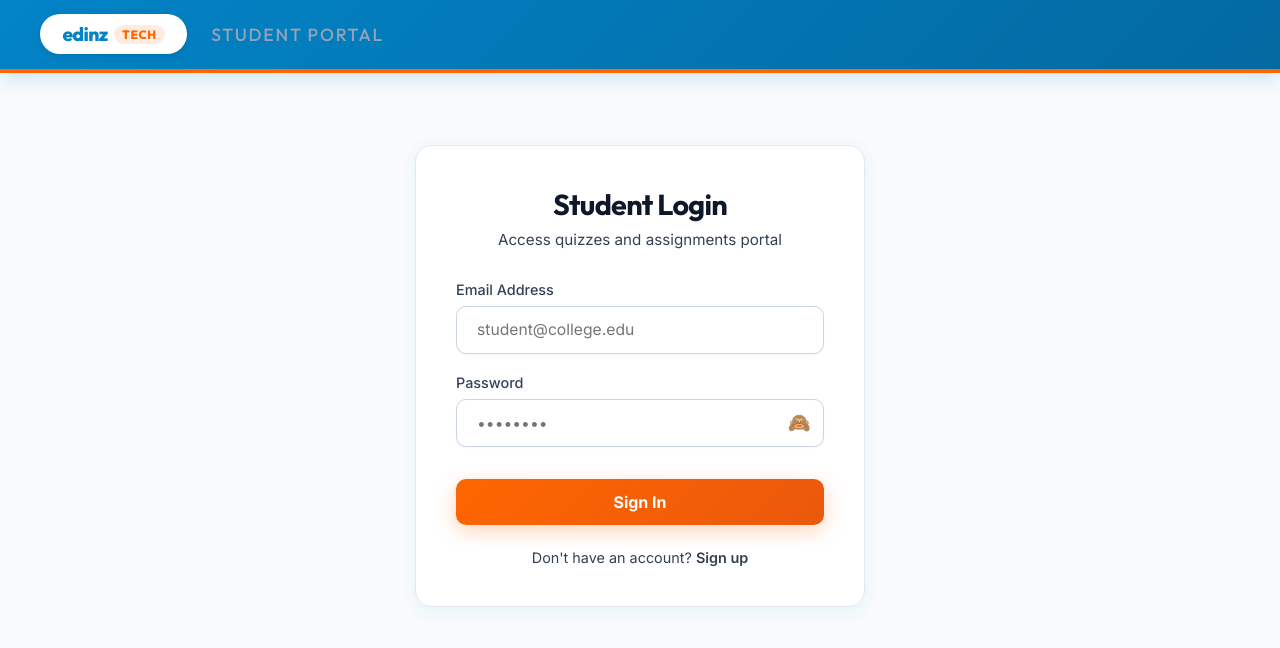
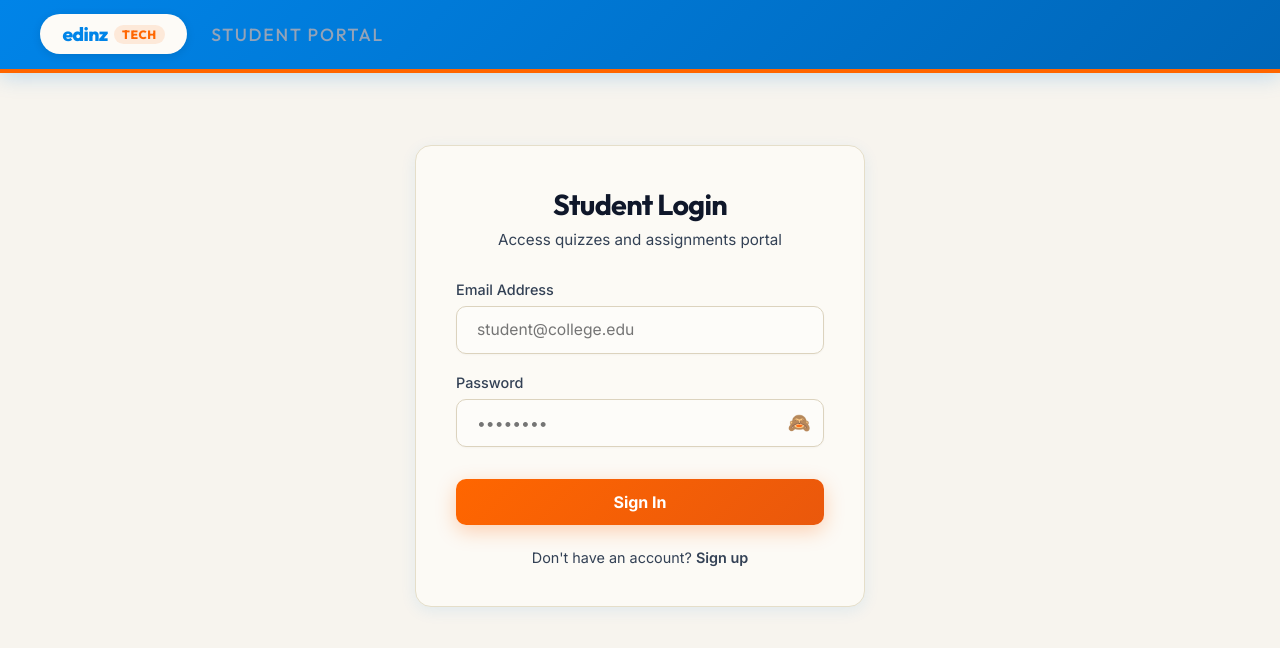
Before and after one commit to keeethee/edinzquiz, an Angular app in the folder frontend/: page / in a window 1280 px wide. Shown: the top 648 px of the page. Built offline with nearby package versions, Linux system fonts and the light colour scheme.

Commit message:
style: apply warm Ivory theme (no pure white) with exact Blue #0084E8 and Vibrant Orange accents

```diff
--- a/frontend/src/styles.css
+++ b/frontend/src/styles.css
@@ -1,39 +1,39 @@
 /* Clean & Minimalist D2C Commerce Design System
-   Exact Color Palette: Off-White, Pure White, Sky Blue & Vibrant Orange */
+   Exact Color Palette: Warm Ivory (No Pure White), Custom Blue #0084E8 & Vibrant Orange */
 
 :root {
-  /* Off-White Canvas & Pure White Card Backgrounds */
-  --bg-color: #f8fafc;         /* Soft Off-White Canvas */
-  --bg-card: #ffffff;          /* Pure White Crisp Card */
-  --bg-card-hover: #ffffff;
-  --bg-inset: #f0f9ff;         /* Very Light Sky Tint Inset */
-  --border-color: #e2e8f0;     /* Subtle Off-White / Slate Border */
-  --border-hover: #bae6fd;
+  /* Warm Ivory Canvas & Cards (No Pure White #ffffff) */
+  --bg-color: #f7f4ee;         /* Warm Ivory Background Canvas */
+  --bg-card: #fcfaf5;          /* Warm Ivory Card (No Pure White #ffffff) */
+  --bg-card-hover: #fdfcf9;
+  --bg-inset: #f1ebd8;         /* Soft Cream / Warm Ivory Inset */
+  --border-color: #e5dec9;     /* Subtle Warm Ivory Border */
+  --border-hover: #0084e8;
   --border-focus: #ff6600;     /* Signature Orange Focus Ring */
 
-  /* High-Contrast Typography */
+  /* High-Contrast Readability Typography */
   --text-primary: #0f172a;     /* Deep Slate / Navy for 100% Readability */
   --text-secondary: #334155;   /* Rich Muted Text */
   --text-muted: #64748b;
 
-  /* Sky Blue Brand & Navigation Colors */
-  --sky-blue-primary: #0284c7;  /* Rich Sky Blue */
-  --sky-blue-vibrant: #0ea5e9;  /* Vibrant Sky Blue */
-  --sky-blue-light: #38bdf8;    /* Light Sky Blue */
-  --sky-blue-bg: #e0f2fe;       /* Soft Sky Blue Background Tint */
-  --sky-blue-border: #bae6fd;   /* Sky Blue Border */
-  --sky-blue-text: #0369a1;     /* Deep Sky Blue Text */
+  /* Exact Custom Blue #0084E8 */
+  --blue-primary: #0084e8;     /* Requested Exact Blue #0084E8 */
+  --blue-hover: #0072c9;
+  --blue-dark: #005db3;
+  --blue-light-bg: #e6f3fd;    /* Soft Ivory-Blue Tint */
+  --blue-border: #b3dbf8;      /* Soft Blue Border */
+  --blue-text: #00569e;
 
   /* Vibrant Orange CTAs & Highlight Colors */
   --orange-primary: #ff6600;   /* Vibrant Warm Orange */
   --orange-hover: #ea580c;     /* Deep Orange Hover */
   --orange-accent: #f97316;
-  --orange-light-bg: #fff7ed;   /* Soft Orange Tint */
-  --orange-border: #ffedd5;
+  --orange-light-bg: #fff5eb;   /* Soft Ivory-Orange Tint */
+  --orange-border: #ffdcb8;
   --orange-text: #c2410c;
 
   /* Status Colors */
-  --success-color: #16a34a;
+  --success-color: #15803d;
   --success-bg: #f0fdf4;
   --success-border: #bbf7d0;
 
@@ -41,14 +41,14 @@
   --danger-bg: #fef2f2;
   --danger-border: #fecaca;
 
-  --warning-color: #d97706;
+  --warning-color: #b45309;
   --warning-bg: #fffbeb;
   --warning-border: #fef3c7;
 
-  /* Shadows */
-  --shadow-sm: 0 1px 3px rgba(15, 23, 42, 0.04);
-  --shadow-md: 0 4px 16px rgba(14, 165, 233, 0.08);
-  --shadow-lg: 0 12px 30px -4px rgba(14, 165, 233, 0.12);
+  /* Elevation Shadows */
+  --shadow-sm: 0 1px 3px rgba(15, 23, 42, 0.05);
+  --shadow-md: 0 4px 16px rgba(0, 132, 232, 0.09);
+  --shadow-lg: 0 12px 30px -4px rgba(0, 132, 232, 0.14);
   --shadow-orange: 0 6px 20px rgba(255, 102, 0, 0.28);
 }
 
@@ -93,21 +93,21 @@ h1, h2, h3, h4, h5, h6 {
   background: #94a3b8;
 }
 
-/* Full Width Sky Blue Header Bar */
+/* Full Width Custom Blue #0084E8 Header Bar */
 .header-bar {
-  background: linear-gradient(135deg, #0284c7 0%, #0369a1 100%); /* Rich Sky Blue Header */
-  border-bottom: 4px solid var(--orange-primary); /* Vibrant Orange Bottom Accent */
+  background: linear-gradient(135deg, #0084e8 0%, #0066b8 100%); /* #0084E8 Blue Header */
+  border-bottom: 4px solid var(--orange-primary); /* Vibrant Orange Accent Line */
   padding: 0.9rem 2.5rem;
   width: 100%;
   display: flex;
   justify-content: space-between;
   align-items: center;
-  box-shadow: 0 4px 20px rgba(2, 132, 199, 0.2);
+  box-shadow: 0 4px 20px rgba(0, 132, 232, 0.22);
 }
 
-/* Brand Logo Pill */
+/* Warm Ivory Brand Logo Pill (No Pure White) */
 .logo-pill {
-  background: #ffffff;
+  background: #fdfbf7;
   border-radius: 50px;
   padding: 0.5rem 1.4rem;
   display: flex;
@@ -125,7 +125,7 @@ h1, h2, h3, h4, h5, h6 {
 }
 
 .logo-blue {
-  color: var(--sky-blue-primary);
+  color: var(--blue-primary);
   font-family: 'Outfit', sans-serif;
   letter-spacing: -0.03em;
 }
@@ -142,7 +142,7 @@ h1, h2, h3, h4, h5, h6 {
   letter-spacing: 0.05em;
 }
 
-/* Off-White & Pure White Cards */
+/* Warm Ivory Crisp Cards (No Pure White #ffffff) */
 .neo-card {
   background: var(--bg-card);
   border-radius: 16px;
@@ -154,28 +154,28 @@ h1, h2, h3, h4, h5, h6 {
 }
 
 .neo-card:hover {
-  border-color: var(--sky-blue-border);
+  border-color: var(--blue-border);
   box-shadow: var(--shadow-lg);
 }
 
-/* Soft Sky Blue Inset Container */
+/* Soft Cream / Ivory Inset Container */
 .neo-card-inset {
   background: var(--bg-inset);
   border-radius: 14px;
-  border: 1px solid var(--sky-blue-border);
+  border: 1px solid var(--border-color);
   box-shadow: inset 0 1px 3px rgba(0, 0, 0, 0.02);
   padding: 1.5rem;
   transition: all 0.2s ease;
 }
 
-/* Form Controls (Inputs & Textareas) */
+/* Form Controls (Inputs & Textareas) - Warm Ivory Background */
 .neo-input {
   width: 100%;
   padding: 0.85rem 1.25rem;
   border-radius: 10px;
-  border: 1px solid #cbd5e1;
+  border: 1px solid #dcd3be;
   outline: none;
-  background: #ffffff;
+  background: #fdfcf9;
   color: var(--text-primary);
   font-size: 0.98rem;
   box-shadow: 0 1px 2px rgba(0, 0, 0, 0.03);
@@ -184,7 +184,7 @@ h1, h2, h3, h4, h5, h6 {
 
 .neo-input:focus {
   border-color: var(--orange-primary);
-  background: #ffffff;
+  background: #fdfcf9;
   box-shadow: 0 0 0 3.5px rgba(255, 102, 0, 0.18);
 }
 
@@ -193,9 +193,9 @@ h1, h2, h3, h4, h5, h6 {
   width: 100%;
   padding: 0.85rem 1.25rem;
   border-radius: 10px;
-  border: 1px solid #cbd5e1;
+  border: 1px solid #dcd3be;
   outline: none;
-  background: #ffffff;
+  background: #fdfcf9;
   color: var(--text-primary);
   font-size: 0.98rem;
   box-shadow: 0 1px 2px rgba(0, 0, 0, 0.03);
@@ -216,9 +216,9 @@ h1, h2, h3, h4, h5, h6 {
 .neo-btn {
   padding: 0.65rem 1.4rem;
   border-radius: 10px;
-  border: 1px solid #cbd5e1;
+  border: 1px solid #dcd3be;
   outline: none;
-  background: #ffffff;
+  background: #fdfcf9;
   color: var(--text-primary);
   font-weight: 600;
   font-size: 0.95rem;
@@ -232,8 +232,8 @@ h1, h2, h3, h4, h5, h6 {
 }
 
 .neo-btn:hover {
-  background: #f1f5f9;
-  border-color: var(--sky-blue-border);
+  background: #f2eee2;
+  border-color: var(--blue-primary);
   transform: translateY(-1px);
 }
 
@@ -275,18 +275,18 @@ h1, h2, h3, h4, h5, h6 {
   transform: translateY(-1.5px);
 }
 
-/* Sky Blue Secondary Button */
+/* Exact Blue #0084E8 Secondary Button */
 .neo-btn-secondary {
-  background: linear-gradient(135deg, #0284c7 0%, #0ea5e9 100%);
+  background: linear-gradient(135deg, #0084e8 0%, #0072c9 100%);
   color: #ffffff;
   border: none;
   font-weight: 600;
   border-radius: 10px;
-  box-shadow: 0 4px 12px rgba(2, 132, 199, 0.25);
+  box-shadow: 0 4px 12px rgba(0, 132, 232, 0.25);
 }
 
 .neo-btn-secondary:hover {
-  background: linear-gradient(135deg, #0369a1 0%, #0284c7 100%);
+  background: linear-gradient(135deg, #0072c9 0%, #005db3 100%);
   transform: translateY(-1px);
 }
 
@@ -330,7 +330,7 @@ h1, h2, h3, h4, h5, h6 {
   justify-content: space-between;
 }
 
-/* Sky Blue & Orange Pill Badges */
+/* Pill Badges */
 .badge {
   padding: 0.35rem 0.85rem;
   border-radius: 50px;
@@ -359,9 +359,9 @@ h1, h2, h3, h4, h5, h6 {
 }
 
 .badge-course {
-  background: var(--sky-blue-bg);
-  border: 1px solid var(--sky-blue-border);
-  color: var(--sky-blue-text);
+  background: var(--blue-light-bg);
+  border: 1px solid var(--blue-border);
+  color: var(--blue-text);
 }
 
 .badge-orange {
@@ -381,18 +381,18 @@ h1, h2, h3, h4, h5, h6 {
 
 /* File Drag & Drop Upload Zone */
 .neo-file-drop {
-  border: 2px dashed #cbd5e1;
+  border: 2px dashed #dcd3be;
   border-radius: 14px;
   padding: 3.5rem 2rem;
   text-align: center;
-  background: #ffffff;
+  background: #fdfcf9;
   cursor: pointer;
   transition: all 0.2s ease;
 }
 
 .neo-file-drop:hover {
-  border-color: var(--sky-blue-vibrant);
-  background: var(--sky-blue-bg);
+  border-color: var(--blue-primary);
+  background: var(--blue-light-bg);
 }
 
 /* Keyframes & Animations */
```
